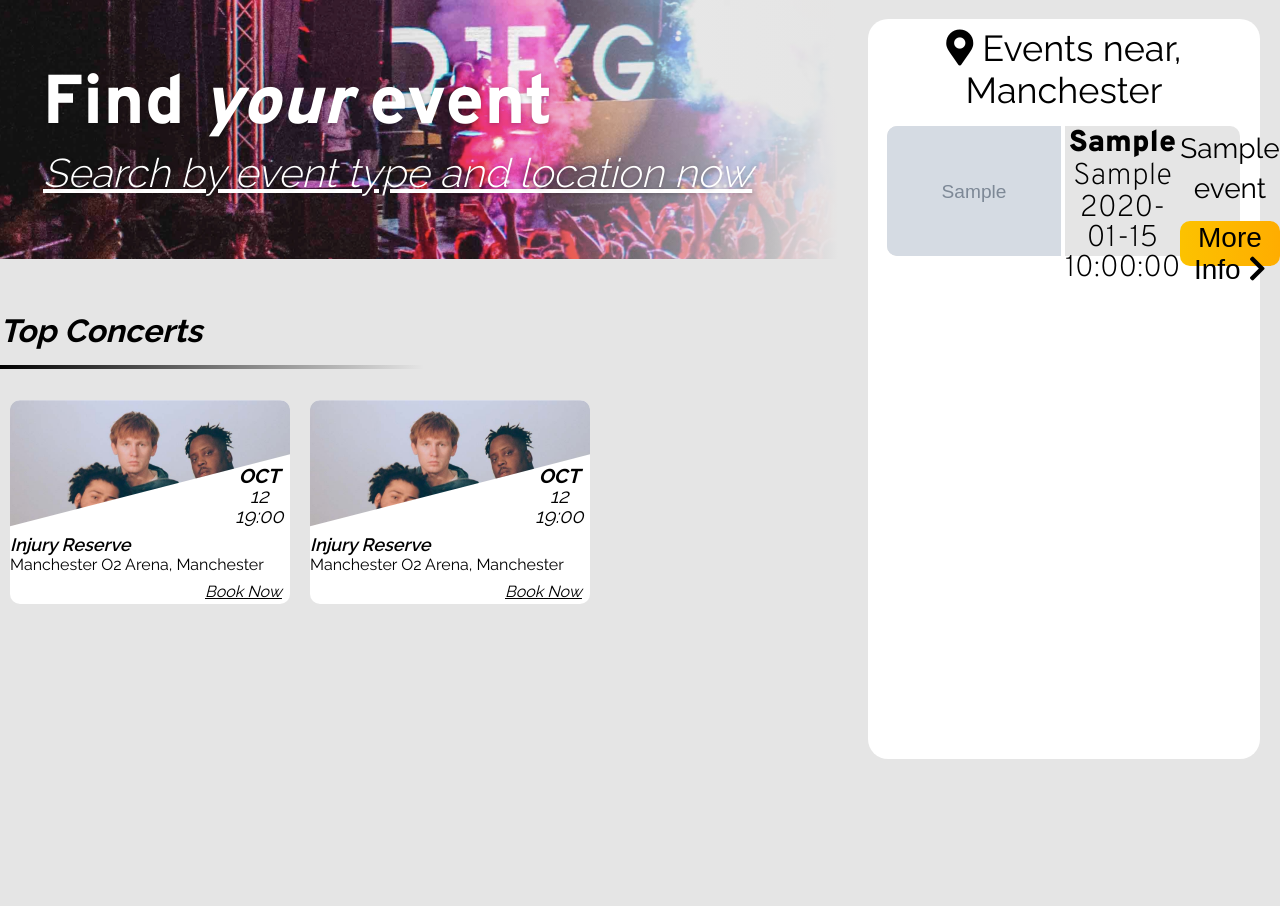
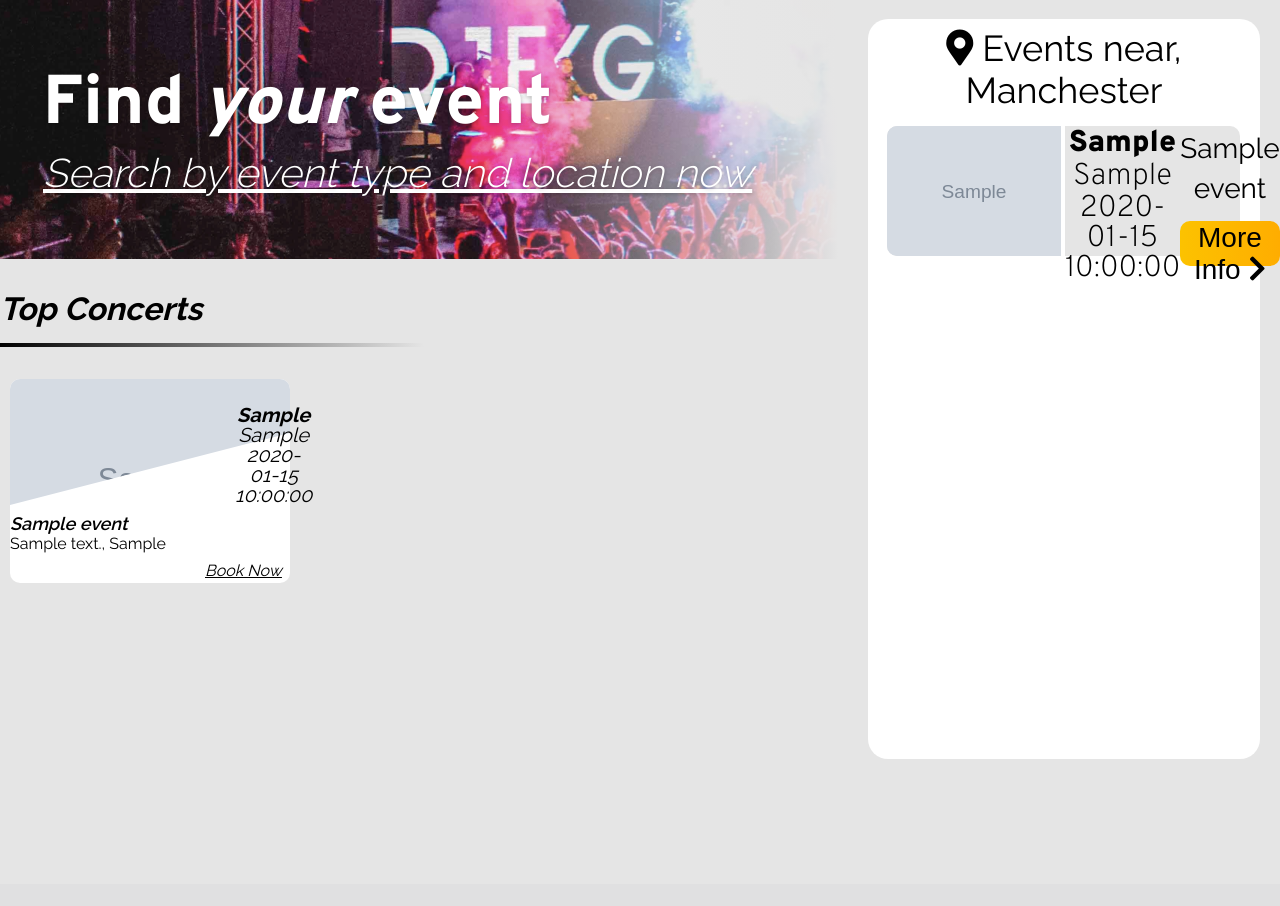
Before and after one commit to connorrooney/TickE, a PHP site: page / in a window 1280 px wide. Shown: the part 101-1007 px from the top of the page. After the commit the page ends 860 px from the top, so only its background shows below. Run offline with PHP 8.4, Linux system fonts and the light colour scheme; tables that the repository leaves empty or names only in its code hold one stand-in row (values such as "Sample post"); grey boxes marked "Sample" are stand-in pictures; some libraries are stand-ins or nearby versions.

Commit message:
main content loading from db 80% done

```diff
--- a/css/main.css
+++ b/css/main.css
@@ -50,7 +50,7 @@ body {
 .mainCont {
     display: grid;
     grid-template-columns: 1.4fr 0.6fr ;
-    grid-template-rows: 0.9fr 0.9fr 0.9fr;
+    grid-template-rows: 270px 0.9fr 0.9fr;
     grid-template-areas: "mainBanner eventsNear" "topConcerts eventsNear" "almostGone eventsNear"
 }
 
@@ -179,6 +179,7 @@ body {
 
     .topConcertsItems {
         display: flex;
+        flex-wrap: wrap;
     }
 
     .displayItem{
--- a/index.php
+++ b/index.php
@@ -32,7 +32,6 @@
     <div class="eventsNear">
         <div class="eventsNearTitle"><i class="fas fa-map-marker-alt"></i> Events near, <span>Manchester</span></div>
         <?php
-        $location = "Manchester";
             db();
             global $link;
             $query = "SELECT * FROM events limit 4";
@@ -56,7 +55,7 @@
             </div>
             <div class="eventsNearMore">
                 <center><span class="eventsNearName"><?php echo $name;?></span></center>
-                <center><a href="PHP HERE"><button class="moreInfo">More Info <i class="fas fa-chevron-right"></i></button></a></center>
+                <center><a href="deatil.php?id=<?php echo $id?>"><button class="moreInfo">More Info <i class="fas fa-chevron-right"></i></button></a></center>
             </div>
         </div>
         <?php
@@ -69,25 +68,36 @@
         <h1>Top Concerts<hr></h1>
     <div class="topConcertsItems">
 
+    <?php
+        db();
+        global $link;
+        $query2 = "SELECT * FROM events";
+        $result2 = mysqli_query($link, $query2);
+        if(mysqli_num_rows($result2) > 0) {
+            while ($row = mysqli_fetch_array($result2)) {
+                $id = $row['id'];
+                $name = $row['name'];
+                $month = $row['month'];
+                $day = $row['day'];
+                $time = $row['time'];
+                $location = $row['location'];
+                $address = $row['address'];
+                $img = $row['img'];
+    ?>
+
         <div class="displayItem">
-            <img src="img/eventsNear/exDisplay/injuryreserve.jpg"><br>
+            <img src="<?php echo $img;?>"><br>
             <div class="displayText">
-                <p class="displayItemDate"><b>OCT</b><br>12<br>19:00</p>
-                <span class="displayItemTitle">Injury Reserve</span><br>
-                <span class="displayItemLocation">Manchester O2 Arena, Manchester</span><br>
-                <span class="displayItemLink"><a href="SOME MORE PHP">Book Now</a></span>
+                <p class="displayItemDate"><b><?php echo $month;?></b><br><?php echo $day;?><br><?php echo $time; ?></p>
+                <span class="displayItemTitle"><?php echo $name;?></span><br>
+                <span class="displayItemLocation"><?php echo $address?>, <?php echo $location;?></span><br>
+                <span class="displayItemLink"><a href="detail.php?id=<?php echo $id;?>">Book Now</a></span>
             </div>
         </div>
-
-        <div class="displayItem">
-            <img src="img/eventsNear/exDisplay/injuryreserve.jpg"><br>
-            <div class="displayText">
-                <p class="displayItemDate"><b>OCT</b><br>12<br>19:00</p>
-                <span class="displayItemTitle">Injury Reserve</span><br>
-                <span class="displayItemLocation">Manchester O2 Arena, Manchester</span><br>
-                <span class="displayItemLink"><a href="SOME MORE PHP">Book Now</a></span>
-            </div>
-        </div>
+    <?php
+            }
+        }
+    ?>
 
     </div>
     </div>
```
